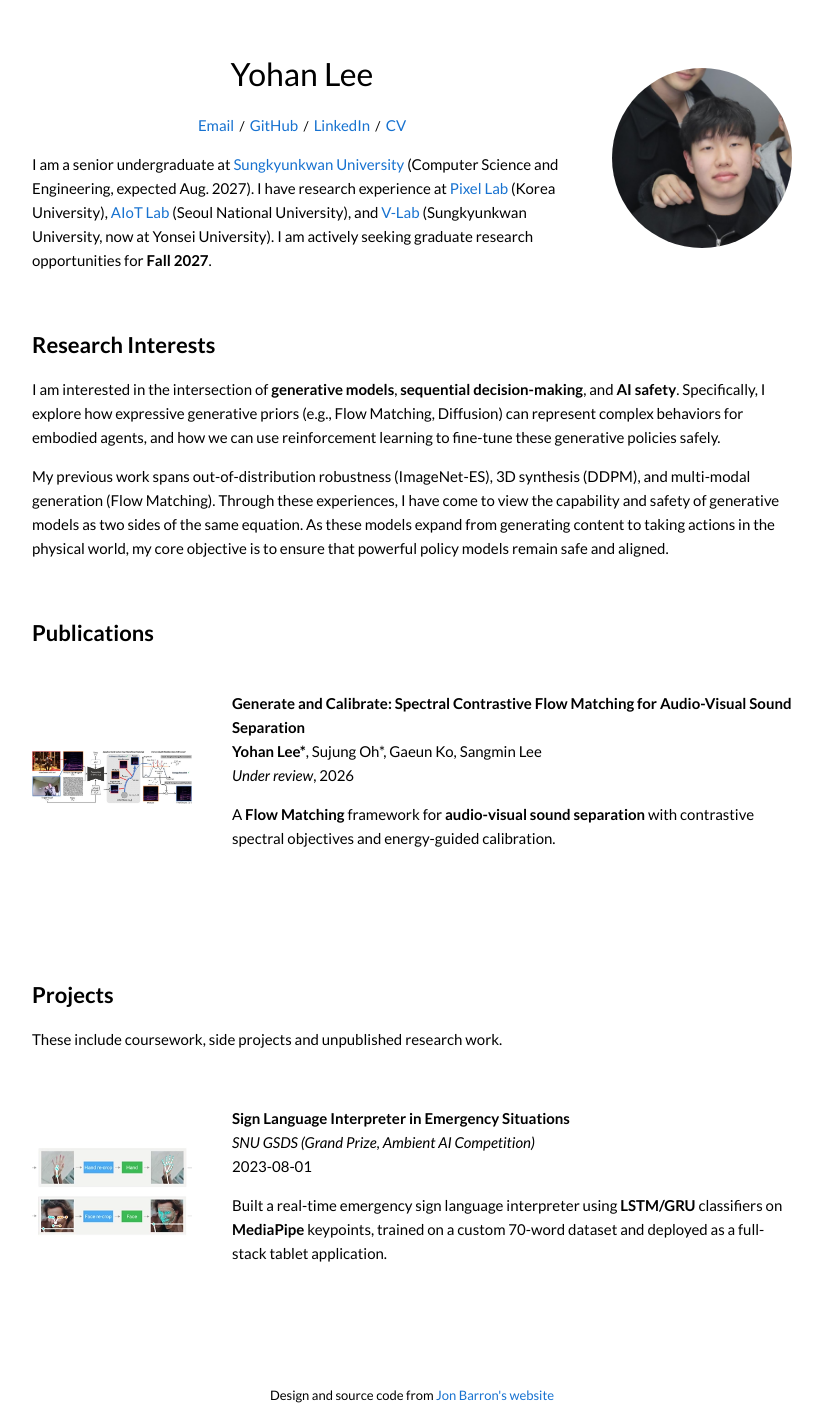
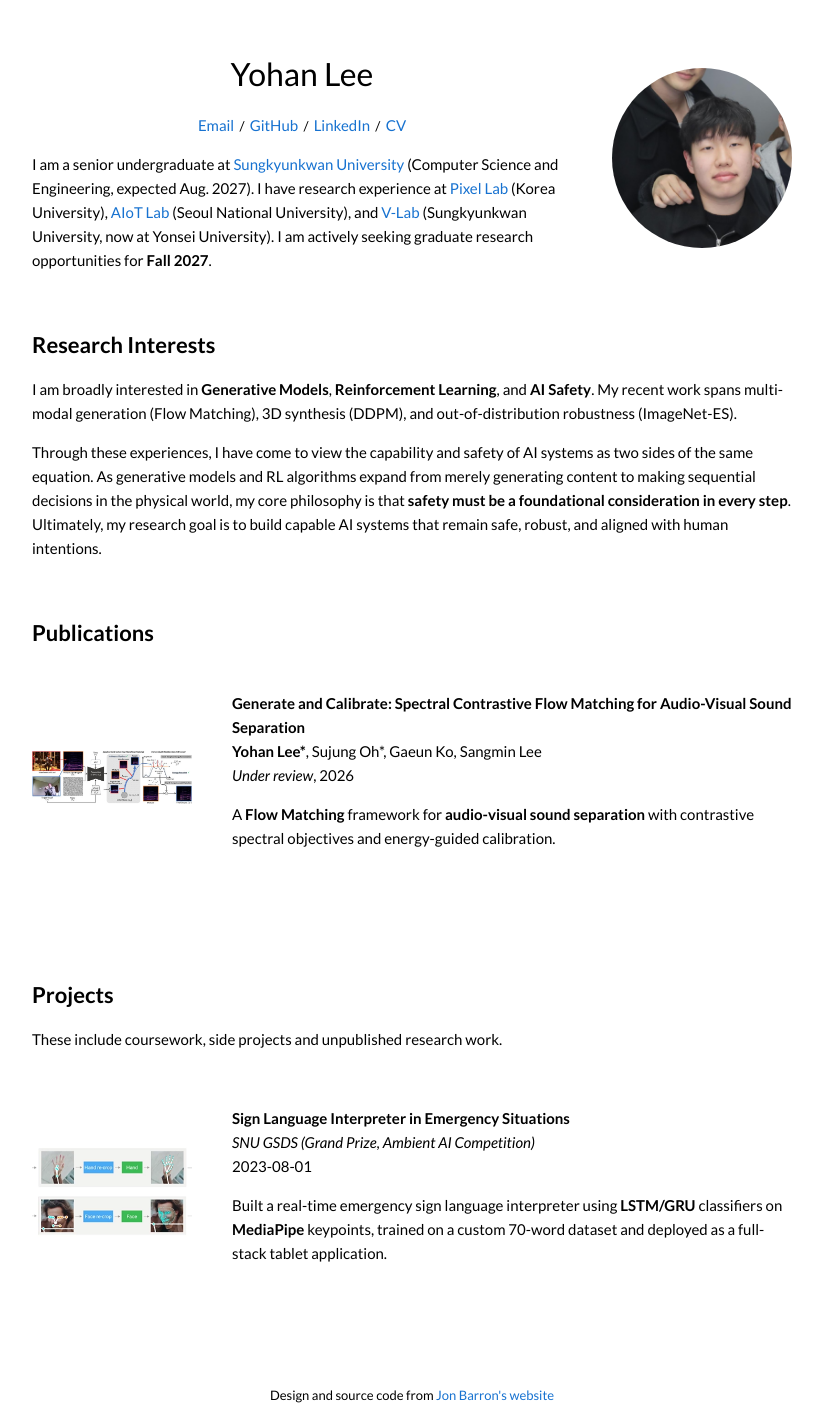
Before and after one commit to yh-lee01/yh-lee01.github.io, a Jekyll site: the page built from _posts/2026-01-01-pub-SCFM.md, in a window 1280 px wide. Shown: the whole page, without its empty margins (228-1051 px from the left). Built offline with Jekyll 4.4.1, drawn with Linux system fonts in a browser that asks for light colours.

Commit message:
Update Research Interests to be more general with Gen/RL/Safety focus

```diff
--- a/_data/profile.yml
+++ b/_data/profile.yml
@@ -33,8 +33,8 @@ news_title: "News"
 research_goal:
   title: "Research Interests"
   paragraphs:
-    - 'I am interested in the intersection of <strong>generative models</strong>, <strong>sequential decision-making</strong>, and <strong>AI safety</strong>. Specifically, I explore how expressive generative priors (e.g., Flow Matching, Diffusion) can represent complex behaviors for embodied agents, and how we can use reinforcement learning to fine-tune these generative policies safely.'
-    - 'My previous work spans out-of-distribution robustness (ImageNet-ES), 3D synthesis (DDPM), and multi-modal generation (Flow Matching). Through these experiences, I have come to view the capability and safety of generative models as two sides of the same equation. As these models expand from generating content to taking actions in the physical world, my core objective is to ensure that powerful policy models remain safe and aligned.'
+    - 'I am broadly interested in <strong>Generative Models</strong>, <strong>Reinforcement Learning</strong>, and <strong>AI Safety</strong>. My recent work spans multi-modal generation (Flow Matching), 3D synthesis (DDPM), and out-of-distribution robustness (ImageNet-ES).'
+    - 'Through these experiences, I have come to view the capability and safety of AI systems as two sides of the same equation. As generative models and RL algorithms expand from merely generating content to making sequential decisions in the physical world, my core philosophy is that <strong>safety must be a foundational consideration in every step</strong>. Ultimately, my research goal is to build capable AI systems that remain safe, robust, and aligned with human intentions.'
 
 # ============================================================
 # 섹션 제목 / 설명
```
